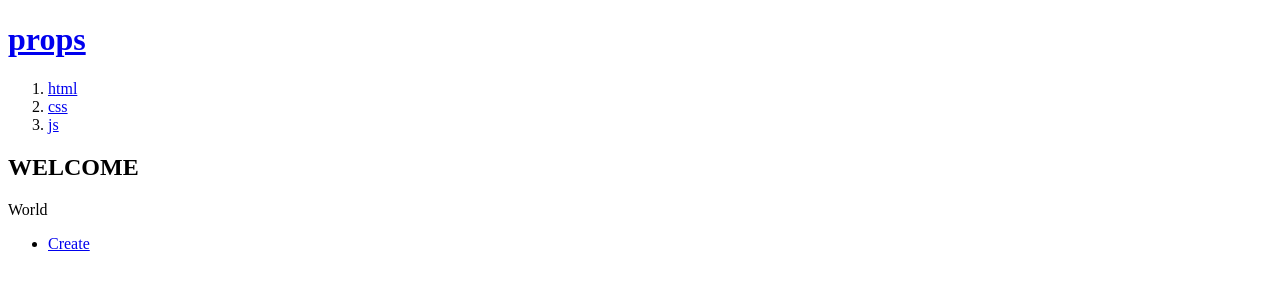
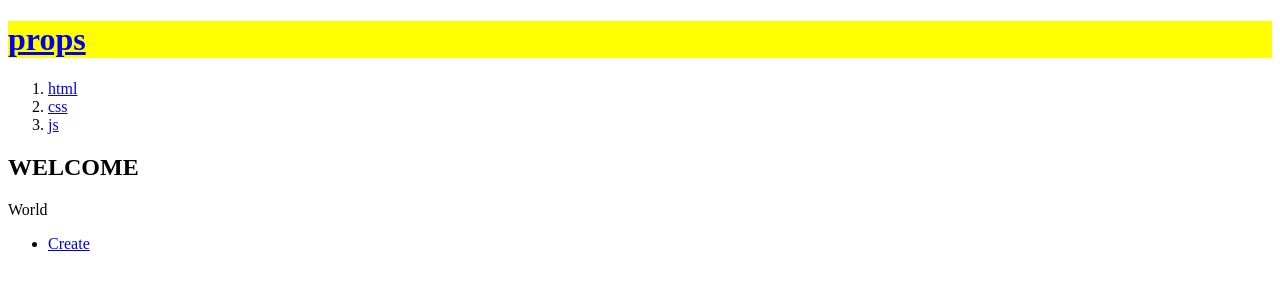
Before and after one commit to Hansan529/react-tutorial-2024, a React (Create React App) app: page / in a window 1280 px wide. Shown: the top 300 px of the page. Built offline with nearby package versions, Linux system fonts and the light colour scheme.

Commit message:
docs: emotion css 인자로 넘기기

```diff
--- a/src/App.js
+++ b/src/App.js
@@ -4,7 +4,11 @@ import { css } from '@emotion/react';
 
 function Header(props) {
   return (
-    <header>
+    <header
+      css={css`
+        background-color: yellow;
+      `}
+    >
       <h1>
         <a
           href="/"
```
